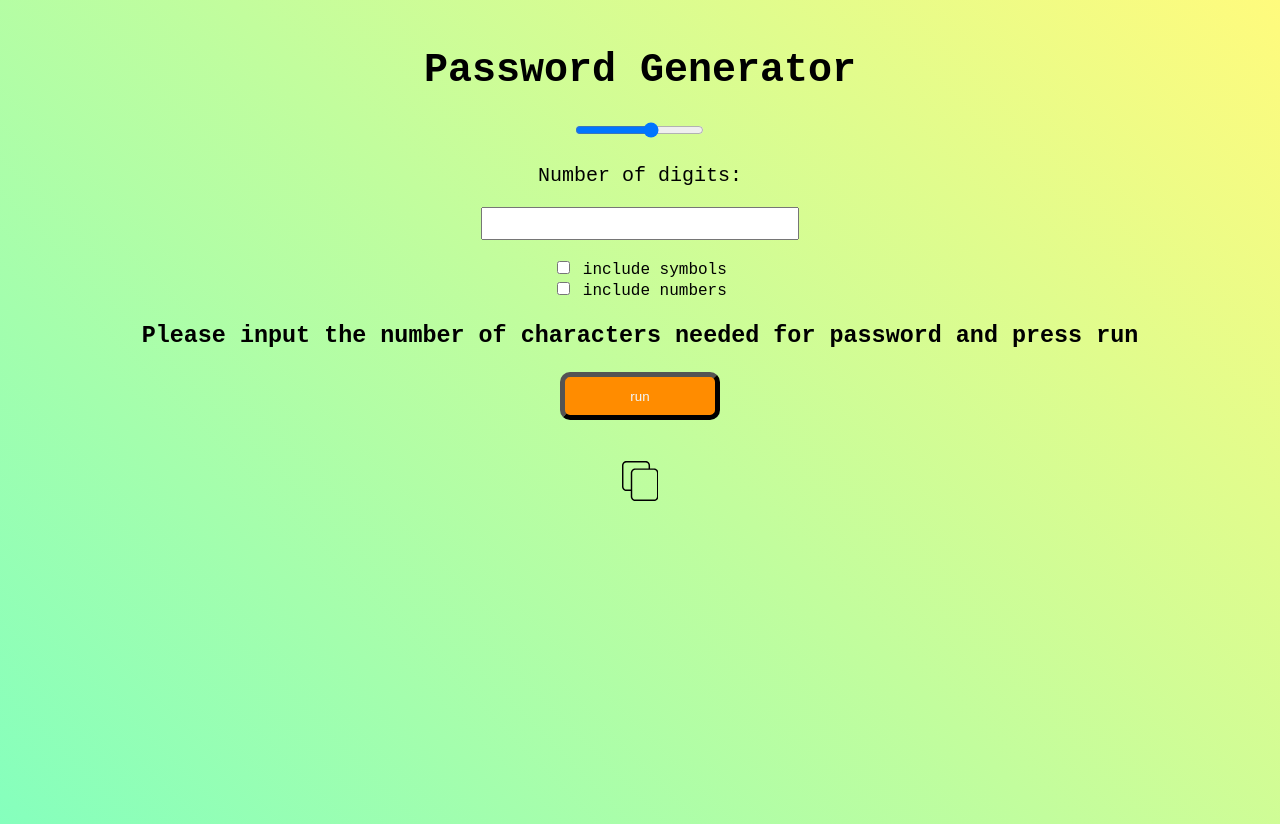
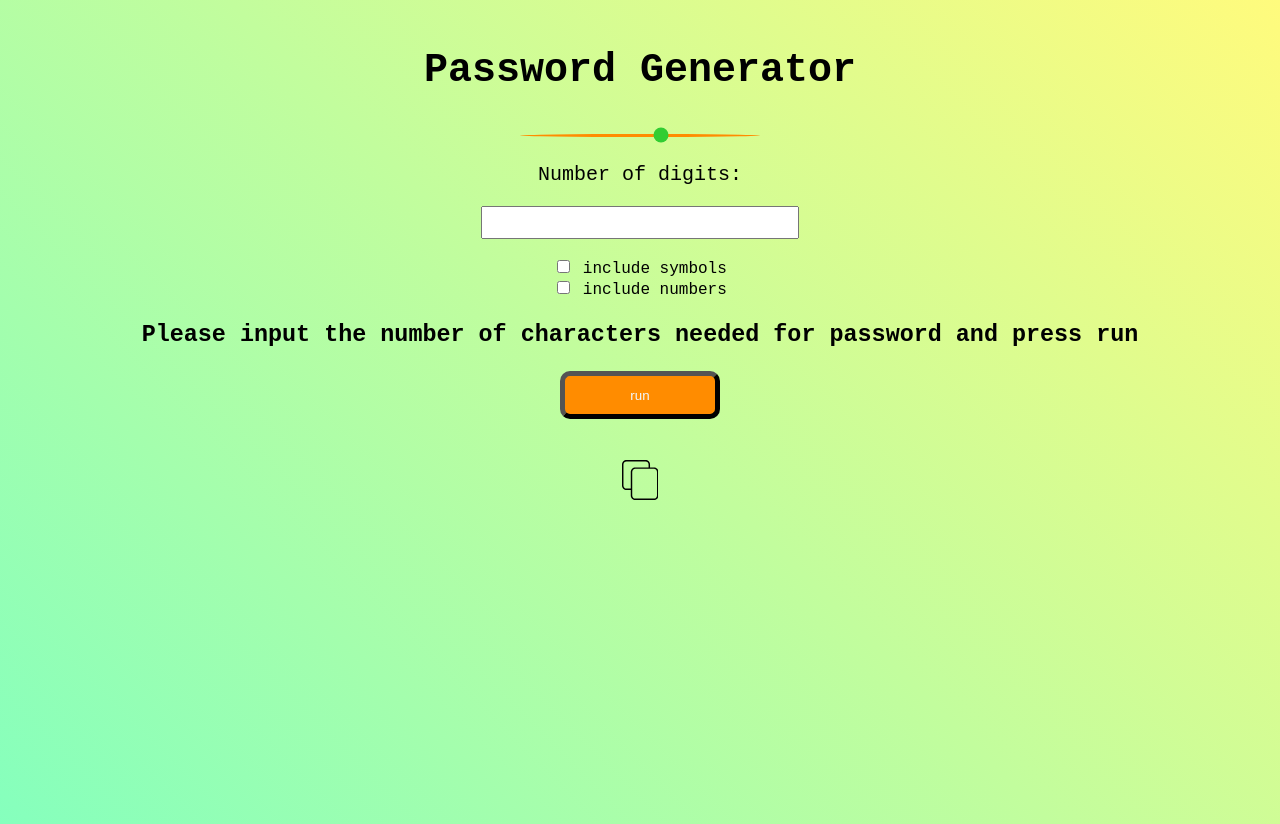
Before and after one commit to Magdyz/Password_Generator, a plain HTML site: page index.html in a window 1280 px wide. Drawn offline with nearby package versions, Linux system fonts and the light colour scheme.

Commit message:
Styled slider

```diff
--- a/style.css
+++ b/style.css
@@ -5,7 +5,7 @@ body {
     width: auto;
     height: 100vh;
     text-align: center;
-    }
+}
 
 .mainContainer {
     display: flex;
@@ -40,10 +40,11 @@ h2#resultText {
     overflow-wrap: anywhere;
 }
 
-.buttonMain{
+.buttonMain {
     width: 20rem;
 }
-#buttonClick{
+
+#buttonClick {
     width: 10rem;
     height: 3rem;
     border-width: thick;
@@ -77,3 +78,12 @@ svg {
     align-content: center;
     justify-content: center;
 }
+
+input#sliderRange {
+    -webkit-appearance: none;
+    background: darkorange;
+    height: 3px;
+    width: 30vh;
+    border-radius: 61%;
+    accent-color: limegreen;
+}
```
